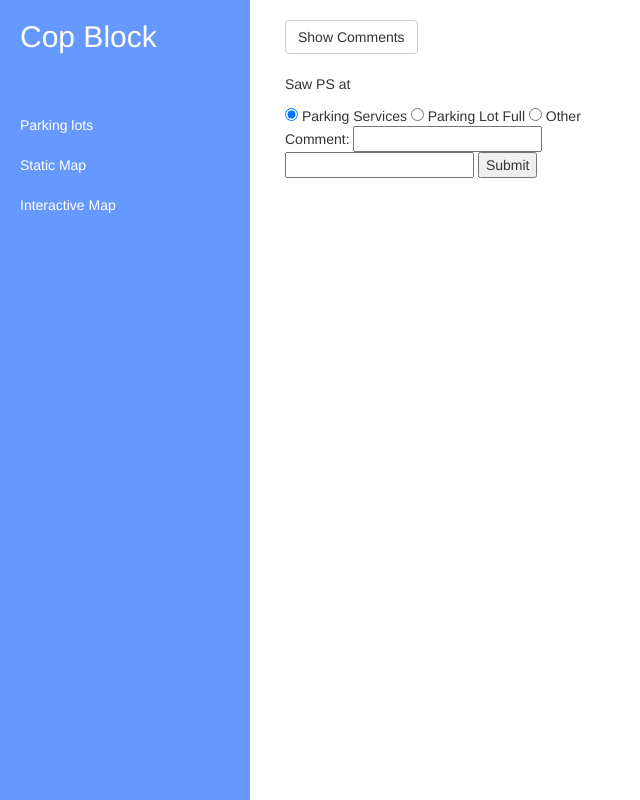
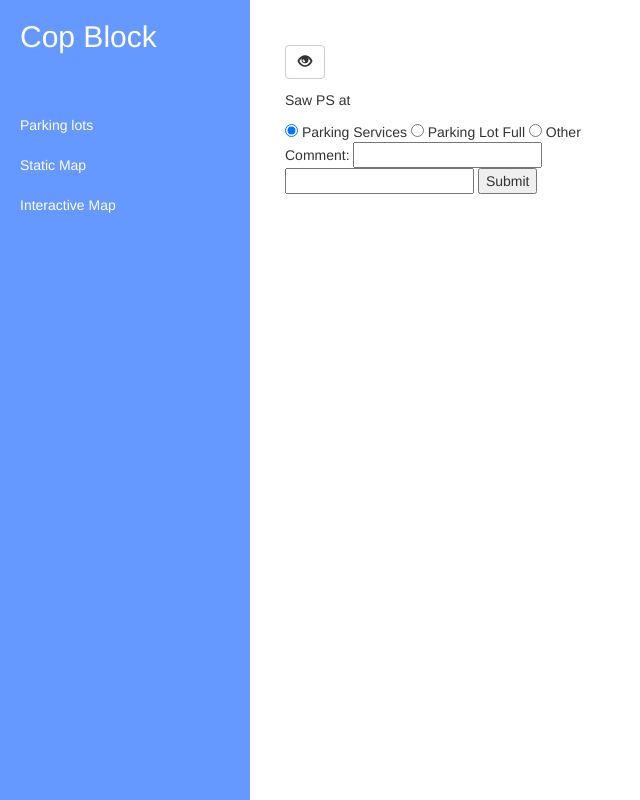
Before and after one commit to fujipug/project5, a Python web app: template templates/lots.html in a window 1280 px wide. Shown: the whole page, without its empty margins (0-640 px from the left). Run offline with Jinja, Linux system fonts and the light colour scheme; the template is opened without the code that fills it, so the values that code supplies are empty; some libraries are stand-ins or nearby versions.

Commit message:
changed show/hide comments button to glyphicon icon

```diff
--- a/templates/lots.html
+++ b/templates/lots.html
@@ -1,11 +1,13 @@
 {% extends "./templates/dashboard.html" %}
 
 {%block content%}
-<button type="button" class="btn btn-default toggle-button" type="button" data-toggle="collapse" data-target=".comment-text" aria-expanded="false" aria-controls="collapseExample">
-  <span class="hidden">Hide</span><span>Show</span> Comments
-</button>
-<!--future stuff-->
-<h1>{{ lot.name }} <small>{{ lot.description }}</small></h1>
+
+<h1>{{ lot.name }} <small>{{ lot.description }}</small>
+  <button type="button" class="btn btn-default toggle-button" type="button" data-toggle="collapse" data-target=".comment-text" aria-expanded="false" aria-controls="collapseExample">
+    <span class="hidden glyphicon glyphicon-eye-close"></span><span class="glyphicon glyphicon-eye-open"></span>
+  </button>
+</h1>
+
 <!-- extract data from comments field (since it is ndb KeyProperty) -->
 {% for comment in comments %}
   <div
```
